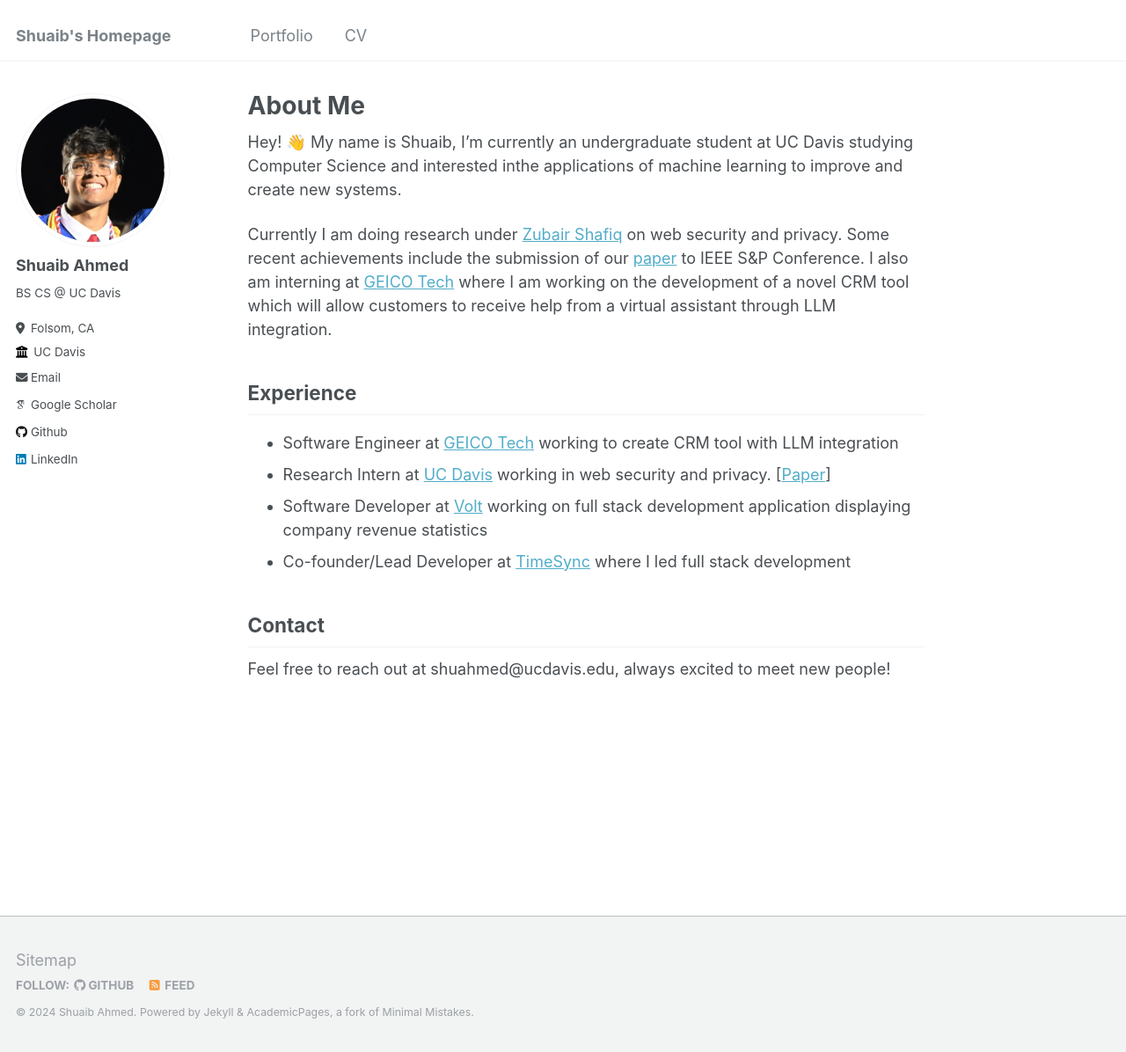
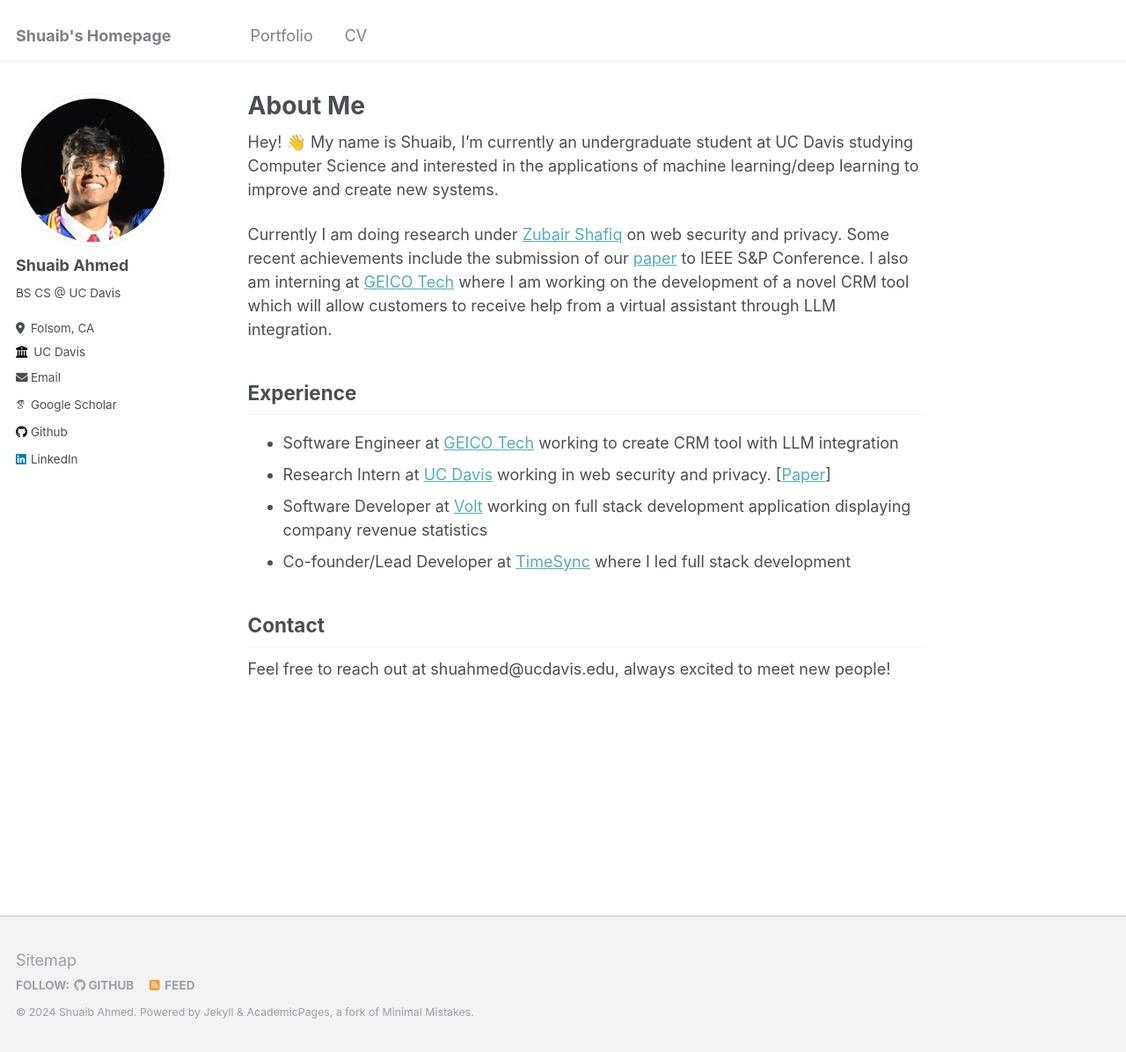
Before and after one commit to shuaibahmed01/shuaib-ahmed.github.io, a Jekyll site: the page built from _pages/about.md, in a window 1280 px wide and 1196 px high. Shown: the whole window at 88% size. Built offline with Jekyll 4.4.1, drawn with Linux system fonts in a browser that asks for light colours; some web fonts are replaced.

Commit message:
typo fix

```diff
--- a/_pages/about.md
+++ b/_pages/about.md
@@ -8,7 +8,7 @@ redirect_from:
   - /about.html
 ---
 
-Hey! 👋 My name is Shuaib, I'm currently an undergraduate student at UC Davis studying Computer Science and interested inthe applications of machine learning to improve and create new systems.
+Hey! 👋 My name is Shuaib, I'm currently an undergraduate student at UC Davis studying Computer Science and interested in the applications of machine learning/deep learning to improve and create new systems.
 
 Currently I am doing research under [Zubair Shafiq](https://web.cs.ucdavis.edu/~zubair/) on web security and privacy. Some recent achievements include the submission of our [paper](https://arxiv.org/abs/2406.07647) to IEEE S&P Conference. I also am interning at [GEICO Tech](https://www.geico.com/tech/) where I am working on the development of a novel CRM tool which will allow customers to receive help from a virtual assistant through LLM integration.
 
```
